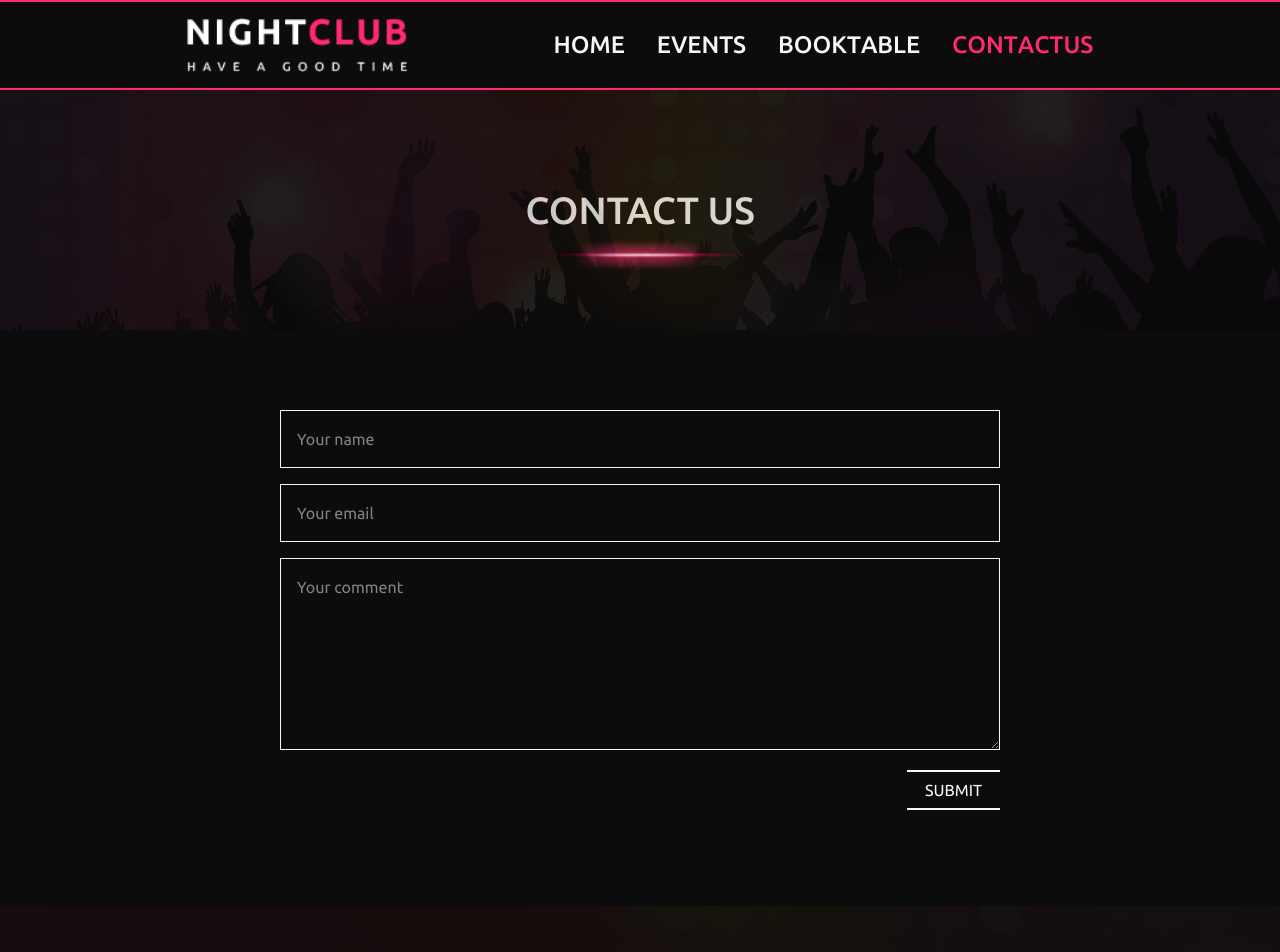
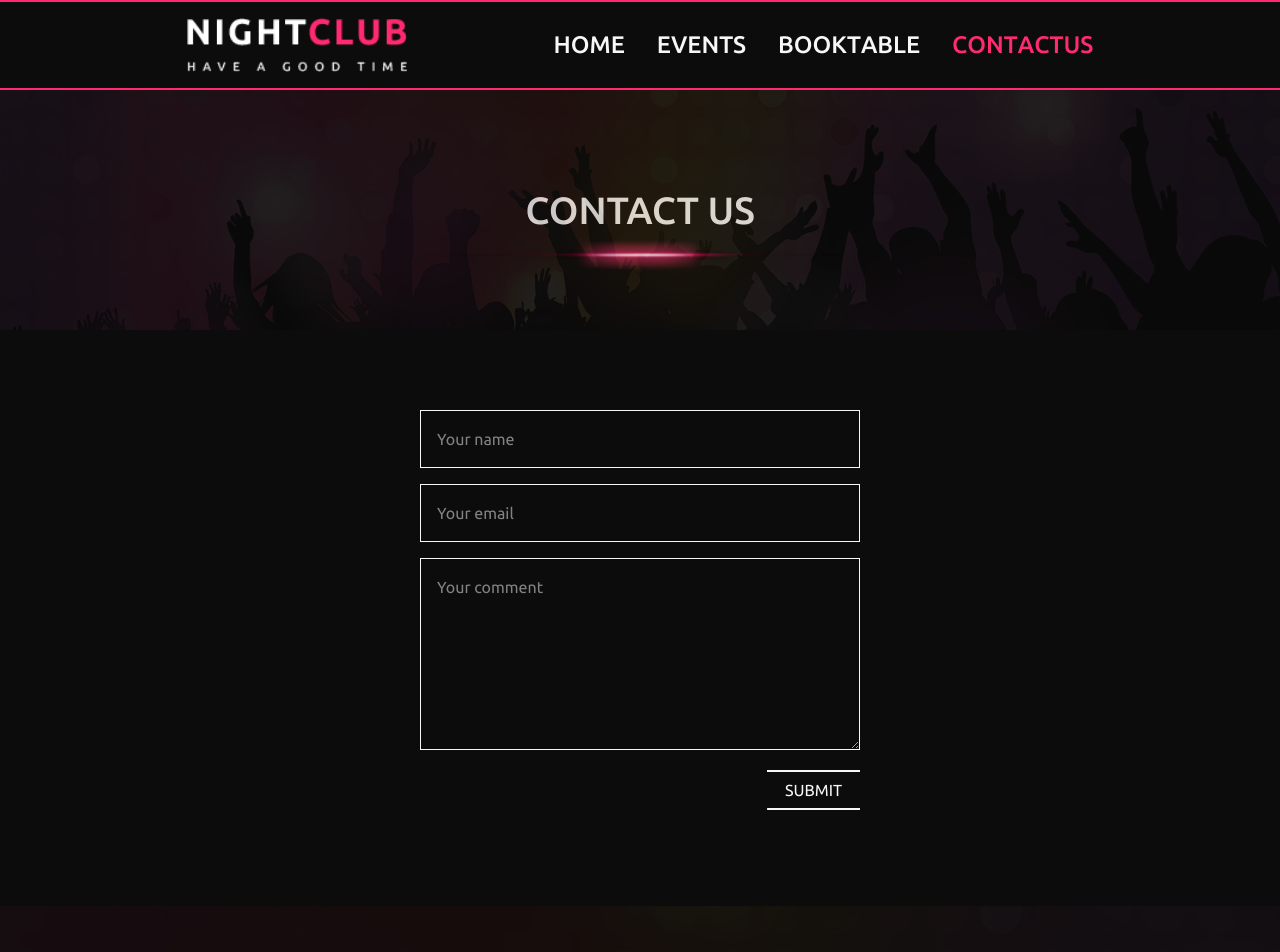
Before and after one commit to kivi0001/FORK-3sem-eksamen, a Next.js app: page /contact in a window 1280 px wide. Shown: the top 952 px of the page. Built offline with nearby package versions, Linux system fonts and the light colour scheme.

Commit message:
- styling på contact form - fix på div rundt om header på contact og booking pages

```diff
--- a/src/app/(pages)/booktable/[[...id]]/page.js
+++ b/src/app/(pages)/booktable/[[...id]]/page.js
@@ -21,10 +21,13 @@ const Details = async ({ params }) => {
   const { id } = await params;
   const events = await EventFetch();
 
+  /* AI HELPED WITH THIS */
   if (!id) {
     return (
       <main>
-        <Header />
+        <div className="sticky-container">
+          <Header />
+        </div>
         <Headline text="Book Table" />
         <section className="justify-center items-center place-content-center col-span-full mt-large">
           <ChooseNightForm events={events} />
@@ -45,7 +48,9 @@ const Details = async ({ params }) => {
 
   return (
     <main>
-      <Header />
+      <div className="sticky-container">
+        <Header />
+      </div>
       <Headline text="Book Table" />
       <section className="grid grid-cols-subgrid col-span-full mt-8">
         <BookEventHeadline
--- a/src/app/(pages)/contact/page.js
+++ b/src/app/(pages)/contact/page.js
@@ -4,7 +4,9 @@ import Header from "@/app/components/Header";
 export default function Contact() {
   return (
     <main>
-      <Header />
+      <div className="sticky-container">
+        <Header />
+      </div>
       <Headline text="contact us" />
       <ContactForm />
     </main>
--- a/src/app/components/contact/ContactForm.jsx
+++ b/src/app/components/contact/ContactForm.jsx
@@ -70,12 +70,11 @@ const ContactForm = () => {
   };
 
   return (
-    <section className="my-20">
+    <section className="my-20 mx-(--fluid-20-180)">
       <form
         onSubmit={handleSubmit(onSubmit)}
-        className="flex flex-col justify-center items-center gap-4"
+        className="flex flex-col justify-center w-full items-center gap-4"
       >
-        <div className="flex gap-[1em] w-[90%] flex-wrap">
         <input
           {...register("name")}
           type="text"
@@ -98,15 +97,15 @@ const ContactForm = () => {
         {errors.email && (
           <div>{errors.email.message}</div>
         )}
-        </div>
-        <div className="flex w-[90%] flex-col">
+
+        <div className="flex w-full flex-col">
           <textarea
             {...register("contactMessage")}
             type="text"
             name="contactMessage"
             id="contactMessage"
             placeholder="Your comment"
-            className="border p-4 w-full h-[12em]"
+            className="border box-border w-full p-4 h-[12em]"
           ></textarea>
           {errors.contactMessage && (
             <div className="my-4 mx-4">
--- a/src/app/globals.css
+++ b/src/app/globals.css
@@ -136,6 +136,14 @@
     1.25rem,
     0.7386rem + 2.2727cqi,
     2.5rem
+  );
+
+  /* @link https://utopia.fyi/clamp/calculator?a=360,1200,20—180 */
+
+  --fluid-20-180: clamp(
+    1.25rem,
+    -3.0357rem + 19.0476cqi,
+    11.25rem
   );
 
   /*FORM WIDTH (book table)*/
```
Lines whose indentation alone changed are shown as unchanged.
